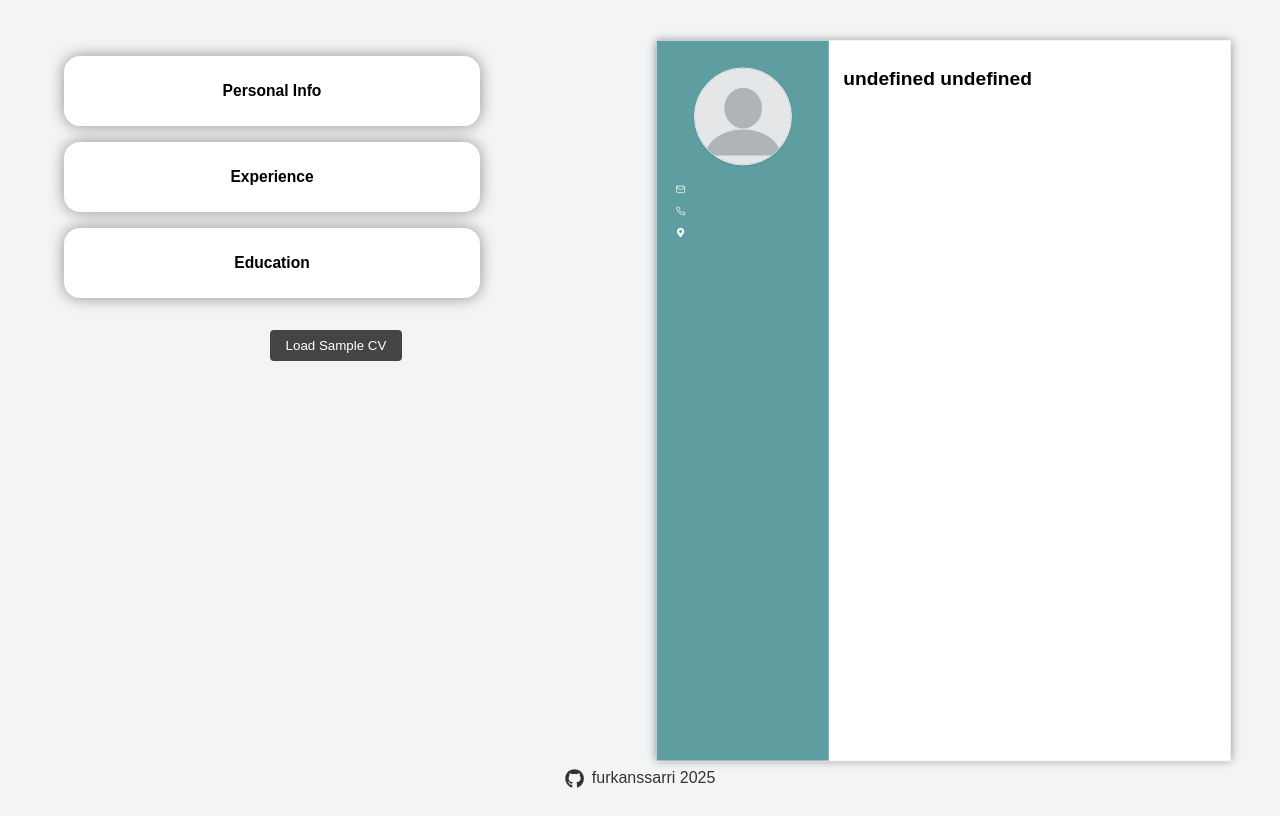
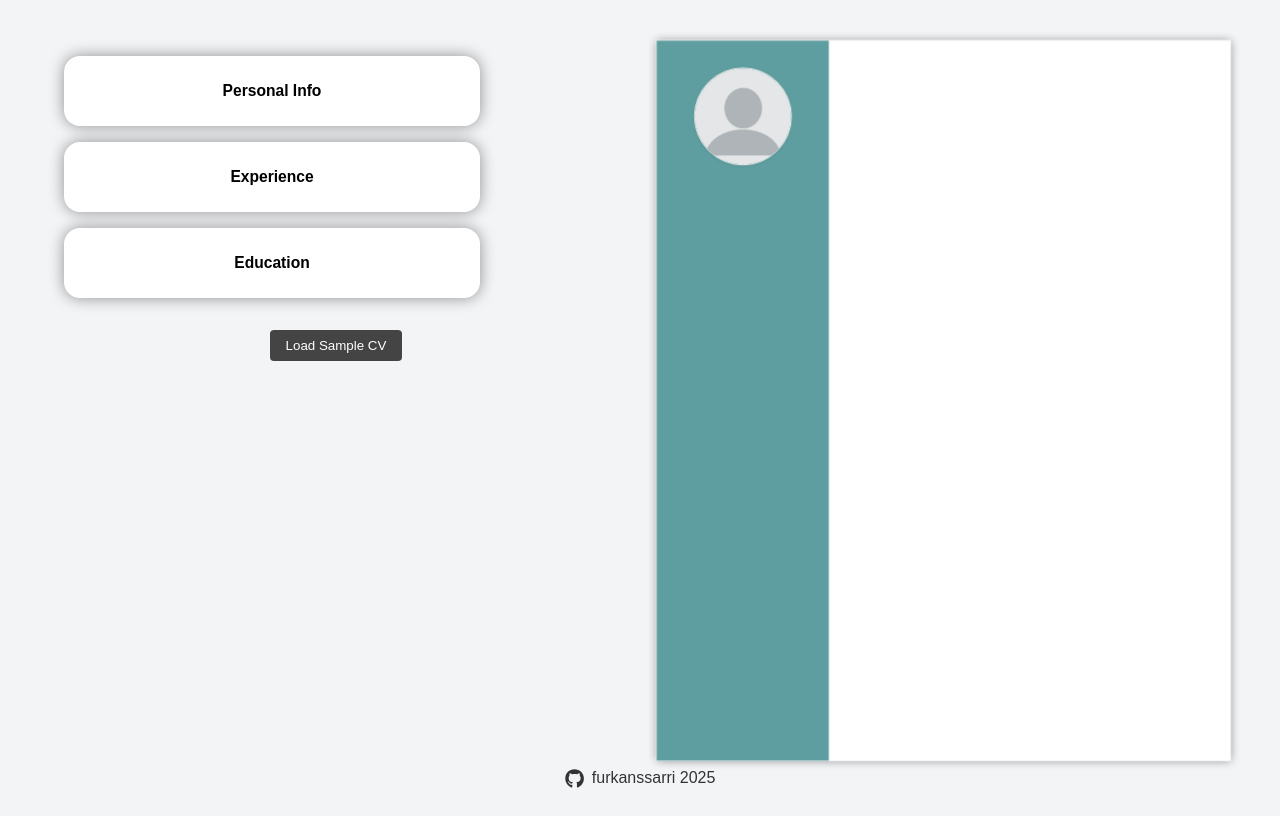
Before and after one commit to furkanssarri/cv-builder, a React (Vite) app: page / in a window 1280 px wide. Built offline with nearby package versions, Linux system fonts and the light colour scheme.

Commit message:
refactor: add conditionals to render

```diff
--- a/src/components/output/ResumeAside.jsx
+++ b/src/components/output/ResumeAside.jsx
@@ -6,6 +6,16 @@ const ResumeAside = ({ personalInfo }) => {
   if (!Array.isArray(personalInfo) || personalInfo.length === 0) return null;
 
   const { email, phone, portfolio, shortAddress } = personalInfo[0]; // only one entry
+
+  if (
+    email === "undefined" ||
+    phone === "undefined" ||
+    portfolio === "undefined" ||
+    shortAddress === "undefined"
+  ) {
+    return null;
+  }
+
   return (
     <aside>
       <div className="photo">
@@ -16,16 +26,17 @@ const ResumeAside = ({ personalInfo }) => {
         />
       </div>
       <div className="contact-info">
+        {email && (
           <a href={`mailto:${email}`}>
             {" "}
             <LuMail className="contact-icon" /> {email}
           </a>
+        )}
+        {phone && (
           <a href={`tel:${phone}`}>
             <LuPhone className="contact-icon" /> {phone}
           </a>
-        <p>
-          <FaMapMarkerAlt className="contact-icon" /> {shortAddress}
-        </p>
+        )}
         {portfolio && (
           <a
             href={`https://www.${portfolio}`}
@@ -35,6 +46,11 @@ const ResumeAside = ({ personalInfo }) => {
             <FaGithub className="contact-icon" /> {portfolio}
           </a>
         )}
+        {shortAddress && (
+          <p>
+            <FaMapMarkerAlt className="contact-icon" /> {shortAddress}
+          </p>
+        )}
       </div>
       {/* other sections will appear here in the future */}
     </aside>
--- a/src/components/output/ResumeMain.jsx
+++ b/src/components/output/ResumeMain.jsx
@@ -17,11 +17,17 @@ const ResumeMain = ({
     return null;
 
   const { firstName, lastName, title, about } = personalInfo[0];
+
+  if (firstName === "undefined" || lastName === "undefined") {
+    return null;
+  }
+
   return (
     <main>
-      <h1>{`${firstName} ${lastName}`}</h1>
-      <h2>{title}</h2>
-      <p>{about}</p>
+      <h1>
+        {firstName} {lastName}
+      </h1>
+      <h2>{title}</h2> <p>{about}</p>
       {workInfo.length > 0 && (
         <>
           <SectionHeader title="Experience" />
```
Lines whose indentation alone changed are shown as unchanged.
